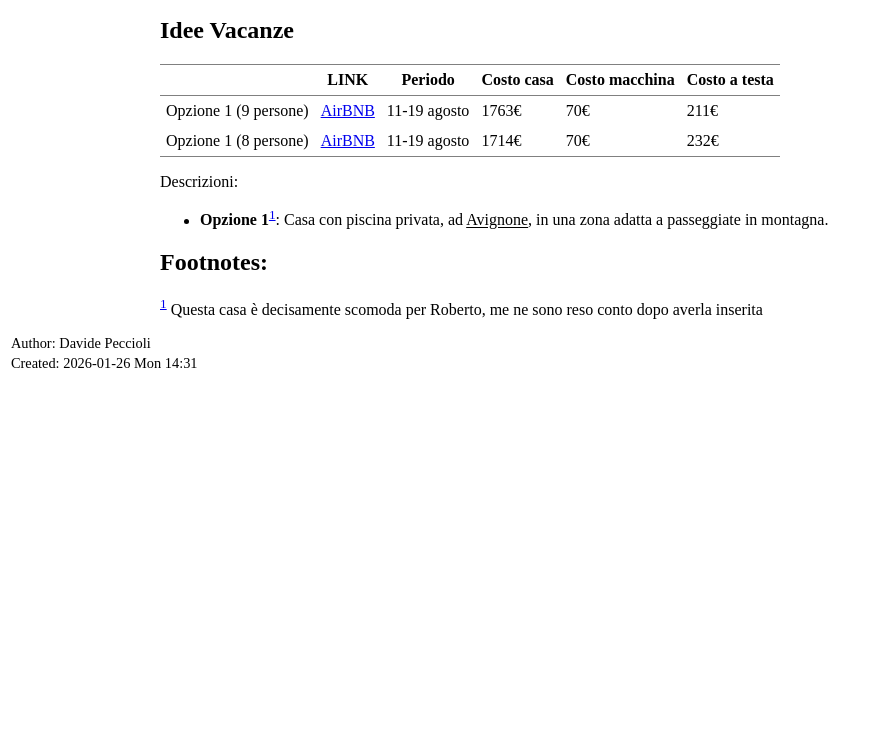
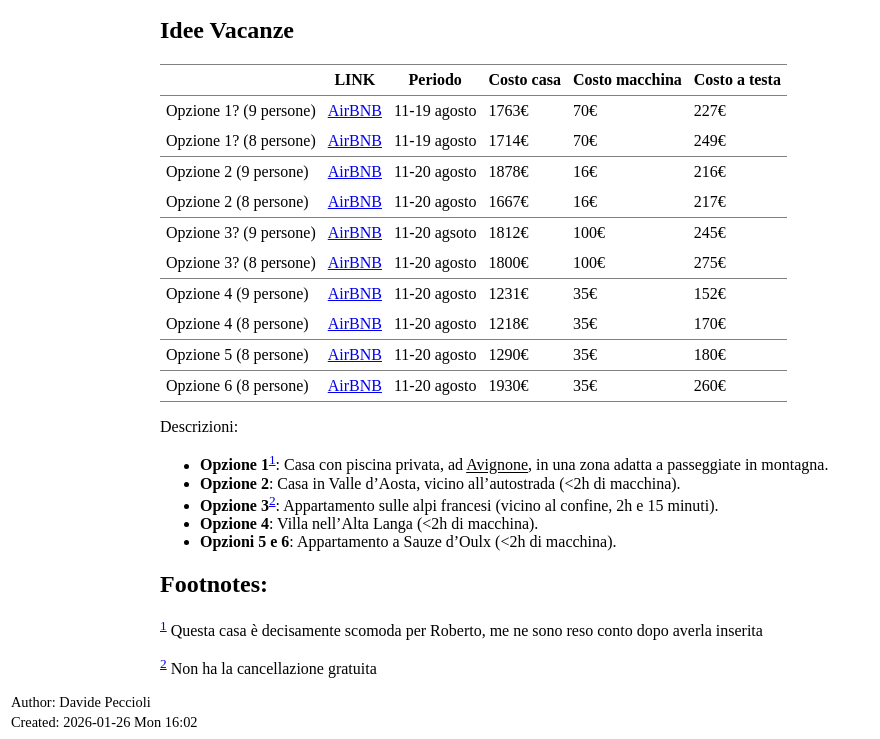
Before and after one commit to pecciolidavide/Vacanze2026, a plain HTML site: page index.html in a window 1280 px wide. Shown: the part 61-800 px from the top of the page, without its empty margins (0-880 px from the left). Drawn offline with Linux system fonts and the light colour scheme.

Commit message:
added options 2-6

```diff
--- a/index.html
+++ b/index.html
@@ -3,7 +3,7 @@
 "http://www.w3.org/TR/xhtml1/DTD/xhtml1-strict.dtd">
 <html xmlns="http://www.w3.org/1999/xhtml" lang="en" xml:lang="en">
 <head>
-<!-- 2026-01-26 Mon 14:31 -->
+<!-- 2026-01-26 Mon 16:02 -->
 <meta http-equiv="Content-Type" content="text/html;charset=utf-8" />
 <meta name="viewport" content="width=device-width, initial-scale=1" />
 <title>Vacanze 2026</title>
@@ -197,9 +197,9 @@
 <body>
 <div id="content" class="content">
 <h1 class="title">Vacanze 2026</h1>
-<div id="outline-container-org647f7e6" class="outline-2">
-<h2 id="org647f7e6">Idee Vacanze</h2>
-<div class="outline-text-2" id="text-org647f7e6">
+<div id="outline-container-org60bd0b7" class="outline-2">
+<h2 id="org60bd0b7">Idee Vacanze</h2>
+<div class="outline-text-2" id="text-org60bd0b7">
 <table border="2" cellspacing="0" cellpadding="6" rules="groups" frame="hsides">
 
 
@@ -228,21 +228,98 @@
 </thead>
 <tbody>
 <tr>
-<td class="org-left">Opzione 1 (9 persone)</td>
+<td class="org-left">Opzione 1? (9 persone)</td>
 <td class="org-left"><a href="https://www.airbnb.it/rooms/5089509?check_in=2026-08-11&amp;check_out=2026-08-19&amp;guests=9&amp;adults=9&amp;s=67&amp;unique_share_id=8bfa4391-c5d3-4c5f-bd01-de1b736155aa">AirBNB</a></td>
 <td class="org-left">11-19 agosto</td>
 <td class="org-left">1763€</td>
 <td class="org-left">70€</td>
-<td class="org-left">211€</td>
+<td class="org-left">227€</td>
 </tr>
 
 <tr>
-<td class="org-left">Opzione 1 (8 persone)</td>
+<td class="org-left">Opzione 1? (8 persone)</td>
 <td class="org-left"><a href="https://www.airbnb.it/rooms/5089509?check_in=2026-08-11&amp;check_out=2026-08-19&amp;guests=8&amp;adults=8&amp;s=67&amp;unique_share_id=a24cc851-1c0d-4ac7-87bc-39660f9c9f66">AirBNB</a></td>
 <td class="org-left">11-19 agosto</td>
 <td class="org-left">1714€</td>
 <td class="org-left">70€</td>
-<td class="org-left">232€</td>
+<td class="org-left">249€</td>
+</tr>
+</tbody>
+<tbody>
+<tr>
+<td class="org-left">Opzione 2 (9 persone)</td>
+<td class="org-left"><a href="https://www.airbnb.it/rooms/5219978?check_in=2026-08-11&amp;check_out=2026-08-20&amp;guests=1&amp;adults=9&amp;s=67&amp;unique_share_id=addc01cb-3cd6-438a-8a54-e673048362a7">AirBNB</a></td>
+<td class="org-left">11-20 agosto</td>
+<td class="org-left">1878€</td>
+<td class="org-left">16€</td>
+<td class="org-left">216€</td>
+</tr>
+
+<tr>
+<td class="org-left">Opzione 2 (8 persone)</td>
+<td class="org-left"><a href="https://www.airbnb.it/rooms/5219978?check_in=2026-08-11&amp;check_out=2026-08-20&amp;guests=8&amp;adults=8&amp;s=67&amp;unique_share_id=e730d438-fbf5-47f1-9655-503fa22dbab7">AirBNB</a></td>
+<td class="org-left">11-20 agosto</td>
+<td class="org-left">1667€</td>
+<td class="org-left">16€</td>
+<td class="org-left">217€</td>
+</tr>
+</tbody>
+<tbody>
+<tr>
+<td class="org-left">Opzione 3? (9 persone)</td>
+<td class="org-left"><a href="https://www.airbnb.it/rooms/13583545?check_in=2026-08-11&amp;check_out=2026-08-20&amp;guests=1&amp;adults=9&amp;s=67&amp;unique_share_id=abc398eb-e523-4583-ae38-e6405e55856f">AirBNB</a></td>
+<td class="org-left">11-20 agsoto</td>
+<td class="org-left">1812€</td>
+<td class="org-left">100€</td>
+<td class="org-left">245€</td>
+</tr>
+
+<tr>
+<td class="org-left">Opzione 3? (8 persone)</td>
+<td class="org-left"><a href="https://www.airbnb.it/rooms/13583545?check_in=2026-08-11&amp;check_out=2026-08-20&amp;guests=8&amp;adults=8&amp;s=67&amp;unique_share_id=91f87c90-cb79-43f8-a35f-03c695117bda">AirBNB</a></td>
+<td class="org-left">11-20 agosto</td>
+<td class="org-left">1800€</td>
+<td class="org-left">100€</td>
+<td class="org-left">275€</td>
+</tr>
+</tbody>
+<tbody>
+<tr>
+<td class="org-left">Opzione 4 (9 persone)</td>
+<td class="org-left"><a href="https://www.airbnb.it/rooms/27943751?check_in=2026-08-11&amp;check_out=2026-08-20&amp;guests=1&amp;adults=9&amp;s=67&amp;unique_share_id=6d421b82-78d9-400a-8f77-167fcbb15fc9">AirBNB</a></td>
+<td class="org-left">11-20 agosto</td>
+<td class="org-left">1231€</td>
+<td class="org-left">35€</td>
+<td class="org-left">152€</td>
+</tr>
+
+<tr>
+<td class="org-left">Opzione 4 (8 persone)</td>
+<td class="org-left"><a href="https://www.airbnb.it/rooms/27943751?check_in=2026-08-11&amp;check_out=2026-08-20&amp;guests=8&amp;adults=8&amp;s=67&amp;unique_share_id=68e86efd-8c80-46dd-be71-bbd8cb0198ea">AirBNB</a></td>
+<td class="org-left">11-20 agosto</td>
+<td class="org-left">1218€</td>
+<td class="org-left">35€</td>
+<td class="org-left">170€</td>
+</tr>
+</tbody>
+<tbody>
+<tr>
+<td class="org-left">Opzione 5 (8 persone)</td>
+<td class="org-left"><a href="https://www.airbnb.it/rooms/868530?check_in=2026-08-11&amp;check_out=2026-08-20&amp;guests=1&amp;adults=8&amp;s=67&amp;unique_share_id=1e0e42ca-660e-446d-a099-1815607ab8db">AirBNB</a></td>
+<td class="org-left">11-20 agosto</td>
+<td class="org-left">1290€</td>
+<td class="org-left">35€</td>
+<td class="org-left">180€</td>
+</tr>
+</tbody>
+<tbody>
+<tr>
+<td class="org-left">Opzione 6 (8 persone)</td>
+<td class="org-left"><a href="https://www.airbnb.it/rooms/45323621?check_in=2026-08-11&amp;check_out=2026-08-20&amp;guests=1&amp;adults=8&amp;s=67&amp;unique_share_id=b5aa690c-b5fd-445d-8a65-2333d1675acd">AirBNB</a></td>
+<td class="org-left">11-20 agosto</td>
+<td class="org-left">1930€</td>
+<td class="org-left">35€</td>
+<td class="org-left">260€</td>
 </tr>
 </tbody>
 </table>
@@ -252,6 +329,10 @@ Descrizioni:
 </p>
 <ul class="org-ul">
 <li><b>Opzione 1</b><sup><a id="fnr.1" class="footref" href="#fn.1" role="doc-backlink">1</a></sup>: Casa con piscina privata, ad <span class="underline">Avignone</span>, in una zona adatta a passeggiate in montagna.</li>
+<li><b>Opzione 2</b>: Casa in Valle d&rsquo;Aosta, vicino all&rsquo;autostrada (&lt;2h di macchina).</li>
+<li><b>Opzione 3</b><sup><a id="fnr.2" class="footref" href="#fn.2" role="doc-backlink">2</a></sup>: Appartamento sulle alpi francesi (vicino al confine, 2h e 15 minuti).</li>
+<li><b>Opzione 4</b>: Villa nell&rsquo;Alta Langa (&lt;2h di macchina).</li>
+<li><b>Opzioni 5 e 6</b>: Appartamento a Sauze d&rsquo;Oulx (&lt;2h di macchina).</li>
 </ul>
 </div>
 </div>
@@ -263,12 +344,16 @@ Descrizioni:
 Questa casa è decisamente scomoda per Roberto, me ne sono reso conto dopo averla inserita
 </p></div></div>
 
+<div class="footdef"><sup><a id="fn.2" class="footnum" href="#fnr.2" role="doc-backlink">2</a></sup> <div class="footpara" role="doc-footnote"><p class="footpara">
+Non ha la cancellazione gratuita
+</p></div></div>
+
 
 </div>
 </div></div>
 <div id="postamble" class="status">
 <p class="author">Author: Davide Peccioli</p>
-<p class="date">Created: 2026-01-26 Mon 14:31</p>
+<p class="date">Created: 2026-01-26 Mon 16:02</p>
 </div>
 </body>
 </html>
```
Also changed, not shown: 1 other file.
